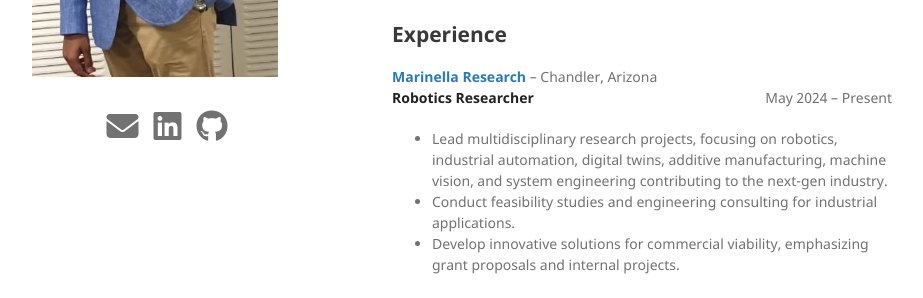
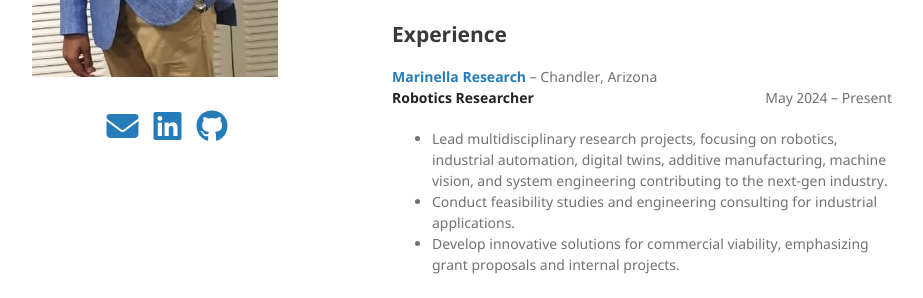
Before and after one commit to Tatwik19/Tatwik19.github.io, a Jekyll site: the page built from index.md, in a window 1280 px wide. Shown: the part 503-801 px from the top of the page, without its empty margins (178-1101 px from the left). Built offline with Jekyll 4.4.1, drawn with Linux system fonts in a browser that asks for light colours; the repository's description, which GitHub fills in, is left out.

Commit message:
Update default.html

```diff
--- a/_layouts/default.html
+++ b/_layouts/default.html
@@ -13,13 +13,12 @@
 
       .social-icons a {
         font-size: 2rem; /* Larger icons */
-        color: inherit; /* Inherit text color */
         text-decoration: none; /* Remove underline */
       }
 
-      .social-icons a:hover {
-        color: #0073e6; /* Optional hover color */
-      }
+     /* .social-icons a:hover {
+        color: #0073e6;
+      } */
     </style>
   </head>
   <body>
```
